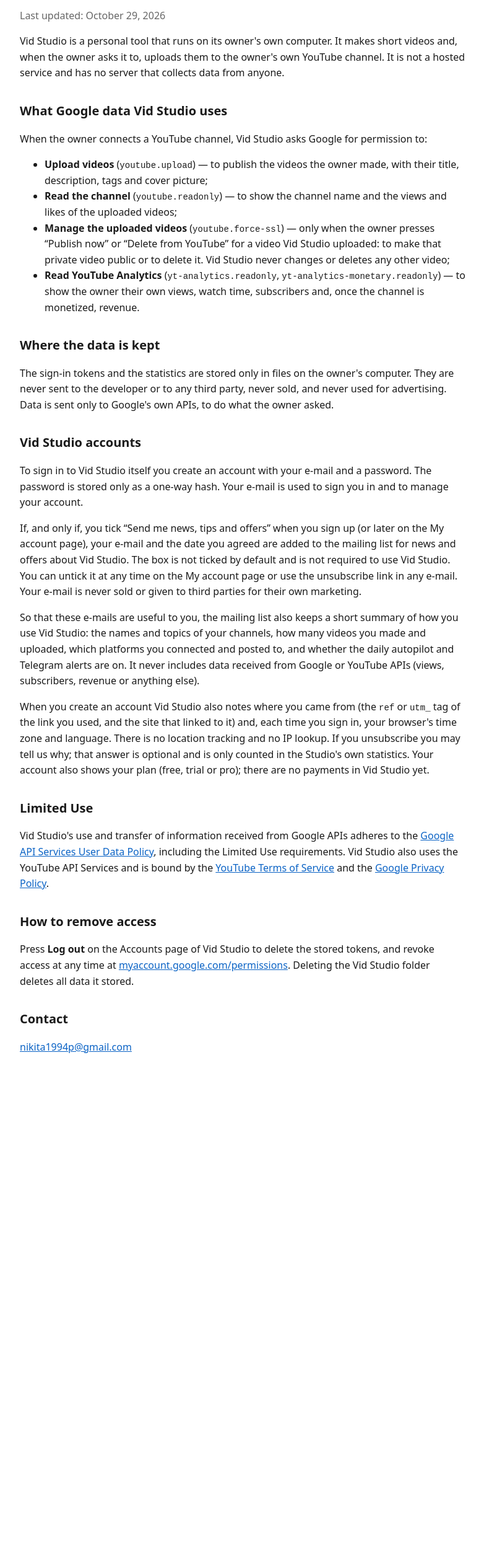
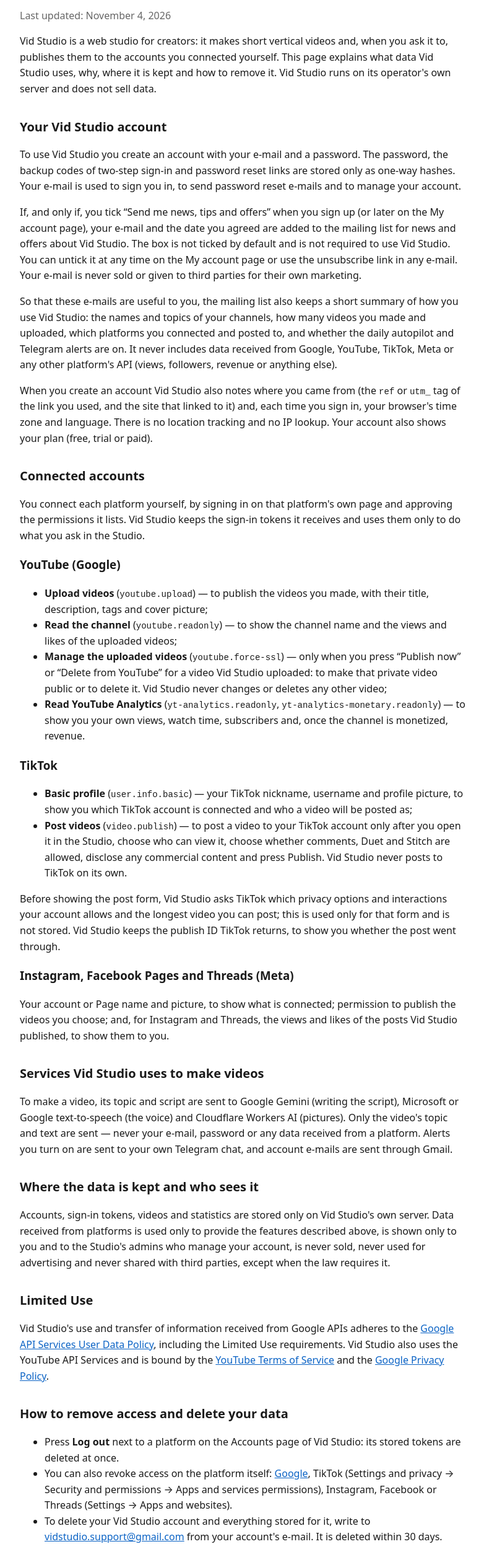
Before and after one commit to nikita1994p-hash/Vid-Studio, a plain HTML site: page docs/privacy.html in a window 1280 px wide. Shown: the part 149-2640 px from the top of the page at 62% size, without its empty margins (248-1030 px from the left). Before the commit the page ends 1931 px from the top, so only its background shows below. Drawn offline with Linux system fonts and the light colour scheme.

Commit message:
Site: Privacy Policy and Terms cover TikTok (scopes, posting only from the creator's form), Meta, the services used to make videos, data deletion, support e-mail; home page describes the Studio as it is now

```diff
--- a/docs/privacy.html
+++ b/docs/privacy.html
@@ -10,34 +10,16 @@
 <main>
   <p><a href="./">← Vid Studio</a></p>
   <h1>Privacy Policy</h1>
-  <p class="muted">Last updated: October 29, 2026</p>
+  <p class="muted">Last updated: November 4, 2026</p>
 
-  <p>Vid Studio is a personal tool that runs on its owner's own computer. It makes short videos and,
-    when the owner asks it to, uploads them to the owner's own YouTube channel. It is not a hosted
-    service and has no server that collects data from anyone.</p>
+  <p>Vid Studio is a web studio for creators: it makes short vertical videos and, when you ask it to, publishes them
+    to the accounts you connected yourself. This page explains what data Vid Studio uses, why, where it is kept and
+    how to remove it. Vid Studio runs on its operator's own server and does not sell data.</p>
 
-  <h2>What Google data Vid Studio uses</h2>
-  <p>When the owner connects a YouTube channel, Vid Studio asks Google for permission to:</p>
-  <ul>
-    <li><b>Upload videos</b> (<code>youtube.upload</code>) — to publish the videos the owner made, with their title,
-      description, tags and cover picture;</li>
-    <li><b>Read the channel</b> (<code>youtube.readonly</code>) — to show the channel name and the views and likes of
-      the uploaded videos;</li>
-    <li><b>Manage the uploaded videos</b> (<code>youtube.force-ssl</code>) — only when the owner presses
-      “Publish now” or “Delete from YouTube” for a video Vid Studio uploaded: to make that private video public
-      or to delete it. Vid Studio never changes or deletes any other video;</li>
-    <li><b>Read YouTube Analytics</b> (<code>yt-analytics.readonly</code>, <code>yt-analytics-monetary.readonly</code>) — to show
-      the owner their own views, watch time, subscribers and, once the channel is monetized, revenue.</li>
-  </ul>
-
-  <h2>Where the data is kept</h2>
-  <p>The sign-in tokens and the statistics are stored only in files on the owner's computer. They are
-    never sent to the developer or to any third party, never sold, and never used for advertising.
-    Data is sent only to Google's own APIs, to do what the owner asked.</p>
-
-  <h2>Vid Studio accounts</h2>
-  <p>To sign in to Vid Studio itself you create an account with your e-mail and a password. The password is stored
-    only as a one-way hash. Your e-mail is used to sign you in and to manage your account.</p>
+  <h2>Your Vid Studio account</h2>
+  <p>To use Vid Studio you create an account with your e-mail and a password. The password, the backup codes of
+    two-step sign-in and password reset links are stored only as one-way hashes. Your e-mail is used to sign you in,
+    to send password reset e-mails and to manage your account.</p>
   <p>If, and only if, you tick “Send me news, tips and offers” when you sign up (or later on the My account page),
     your e-mail and the date you agreed are added to the mailing list for news and offers about Vid Studio. The box
     is not ticked by default and is not required to use Vid Studio. You can untick it at any time on the My account
@@ -46,12 +28,56 @@
   <p>So that these e-mails are useful to you, the mailing list also keeps a short summary of how you use Vid Studio:
     the names and topics of your channels, how many videos you made and uploaded, which platforms you connected and
     posted to, and whether the daily autopilot and Telegram alerts are on. It never includes data received from
-    Google or YouTube APIs (views, subscribers, revenue or anything else).</p>
+    Google, YouTube, TikTok, Meta or any other platform's API (views, followers, revenue or anything else).</p>
   <p>When you create an account Vid Studio also notes where you came from (the <code>ref</code> or <code>utm_</code>
     tag of the link you used, and the site that linked to it) and, each time you sign in, your browser's time zone and
-    language. There is no location tracking and no IP lookup. If you unsubscribe you may tell us why; that answer is
-    optional and is only counted in the Studio's own statistics. Your account also shows your plan (free, trial or
-    pro); there are no payments in Vid Studio yet.</p>
+    language. There is no location tracking and no IP lookup. Your account also shows your plan (free, trial or
+    paid).</p>
+
+  <h2>Connected accounts</h2>
+  <p>You connect each platform yourself, by signing in on that platform's own page and approving the permissions it
+    lists. Vid Studio keeps the sign-in tokens it receives and uses them only to do what you ask in the Studio.</p>
+
+  <h3>YouTube (Google)</h3>
+  <ul>
+    <li><b>Upload videos</b> (<code>youtube.upload</code>) — to publish the videos you made, with their title,
+      description, tags and cover picture;</li>
+    <li><b>Read the channel</b> (<code>youtube.readonly</code>) — to show the channel name and the views and likes of
+      the uploaded videos;</li>
+    <li><b>Manage the uploaded videos</b> (<code>youtube.force-ssl</code>) — only when you press
+      “Publish now” or “Delete from YouTube” for a video Vid Studio uploaded: to make that private video public
+      or to delete it. Vid Studio never changes or deletes any other video;</li>
+    <li><b>Read YouTube Analytics</b> (<code>yt-analytics.readonly</code>, <code>yt-analytics-monetary.readonly</code>) — to show
+      you your own views, watch time, subscribers and, once the channel is monetized, revenue.</li>
+  </ul>
+
+  <h3>TikTok</h3>
+  <ul>
+    <li><b>Basic profile</b> (<code>user.info.basic</code>) — your TikTok nickname, username and profile picture, to
+      show you which TikTok account is connected and who a video will be posted as;</li>
+    <li><b>Post videos</b> (<code>video.publish</code>) — to post a video to your TikTok account only after you open
+      it in the Studio, choose who can view it, choose whether comments, Duet and Stitch are allowed, disclose any
+      commercial content and press Publish. Vid Studio never posts to TikTok on its own.</li>
+  </ul>
+  <p>Before showing the post form, Vid Studio asks TikTok which privacy options and interactions your account allows
+    and the longest video you can post; this is used only for that form and is not stored. Vid Studio keeps the
+    publish ID TikTok returns, to show you whether the post went through.</p>
+
+  <h3>Instagram, Facebook Pages and Threads (Meta)</h3>
+  <p>Your account or Page name and picture, to show what is connected; permission to publish the videos you choose;
+    and, for Instagram and Threads, the views and likes of the posts Vid Studio published, to show them to you.</p>
+
+  <h2>Services Vid Studio uses to make videos</h2>
+  <p>To make a video, its topic and script are sent to Google Gemini (writing the script), Microsoft or Google
+    text-to-speech (the voice) and Cloudflare Workers AI (pictures). Only the video's topic and text are sent — never
+    your e-mail, password or any data received from a platform. Alerts you turn on are sent to your own Telegram chat,
+    and account e-mails are sent through Gmail.</p>
+
+  <h2>Where the data is kept and who sees it</h2>
+  <p>Accounts, sign-in tokens, videos and statistics are stored only on Vid Studio's own server. Data received from
+    platforms is used only to provide the features described above, is shown only to you and to the Studio's admins
+    who manage your account, is never sold, never used for advertising and never shared with third parties, except
+    when the law requires it.</p>
 
   <h2>Limited Use</h2>
   <p>Vid Studio's use and transfer of information received from Google APIs adheres to the
@@ -60,13 +86,27 @@
     <a href="https://www.youtube.com/t/terms">YouTube Terms of Service</a> and the
     <a href="https://policies.google.com/privacy">Google Privacy Policy</a>.</p>
 
-  <h2>How to remove access</h2>
-  <p>Press <b>Log out</b> on the Accounts page of Vid Studio to delete the stored tokens, and revoke access at any time at
-    <a href="https://myaccount.google.com/permissions">myaccount.google.com/permissions</a>.
-    Deleting the Vid Studio folder deletes all data it stored.</p>
+  <h2>How to remove access and delete your data</h2>
+  <ul>
+    <li>Press <b>Log out</b> next to a platform on the Accounts page of Vid Studio: its stored tokens are deleted at
+      once.</li>
+    <li>You can also revoke access on the platform itself:
+      <a href="https://myaccount.google.com/permissions">Google</a>,
+      TikTok (Settings and privacy → Security and permissions → Apps and services permissions),
+      Instagram, Facebook or Threads (Settings → Apps and websites).</li>
+    <li>To delete your Vid Studio account and everything stored for it, write to
+      <a href="mailto:vidstudio.support@gmail.com">vidstudio.support@gmail.com</a> from your account's e-mail. It is
+      deleted within 30 days.</li>
+  </ul>
+
+  <h2>Children</h2>
+  <p>Vid Studio is not meant for anyone under 18.</p>
+
+  <h2>Changes</h2>
+  <p>When this policy changes, the date at the top changes too.</p>
 
   <h2>Contact</h2>
-  <p><a href="mailto:nikita1994p@gmail.com">nikita1994p@gmail.com</a></p>
+  <p><a href="mailto:vidstudio.support@gmail.com">vidstudio.support@gmail.com</a></p>
 </main>
 </body>
 </html>
```
Also changed, not shown: docs/index.html (+9 -6 lines), docs/terms.html (+44 -8 lines).
